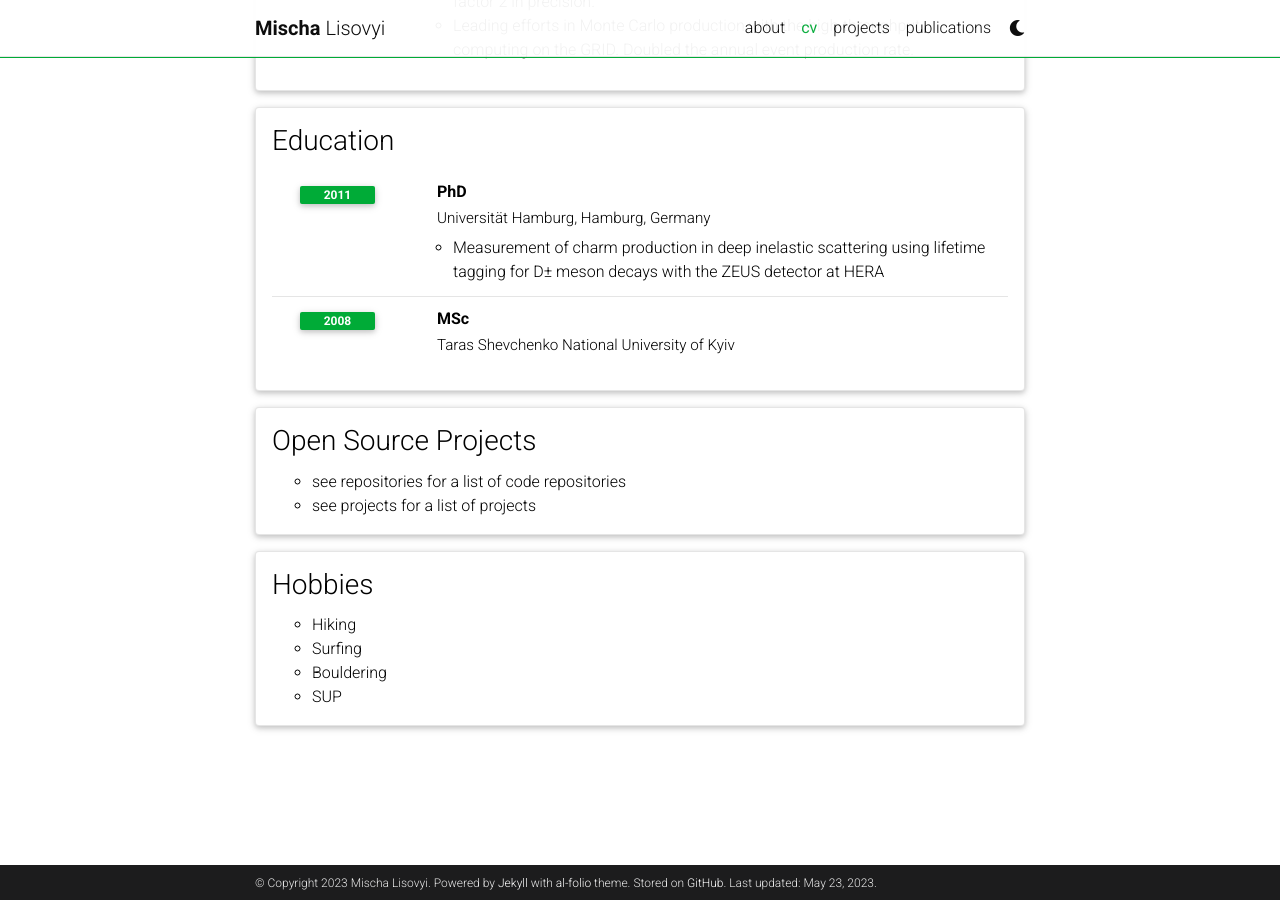
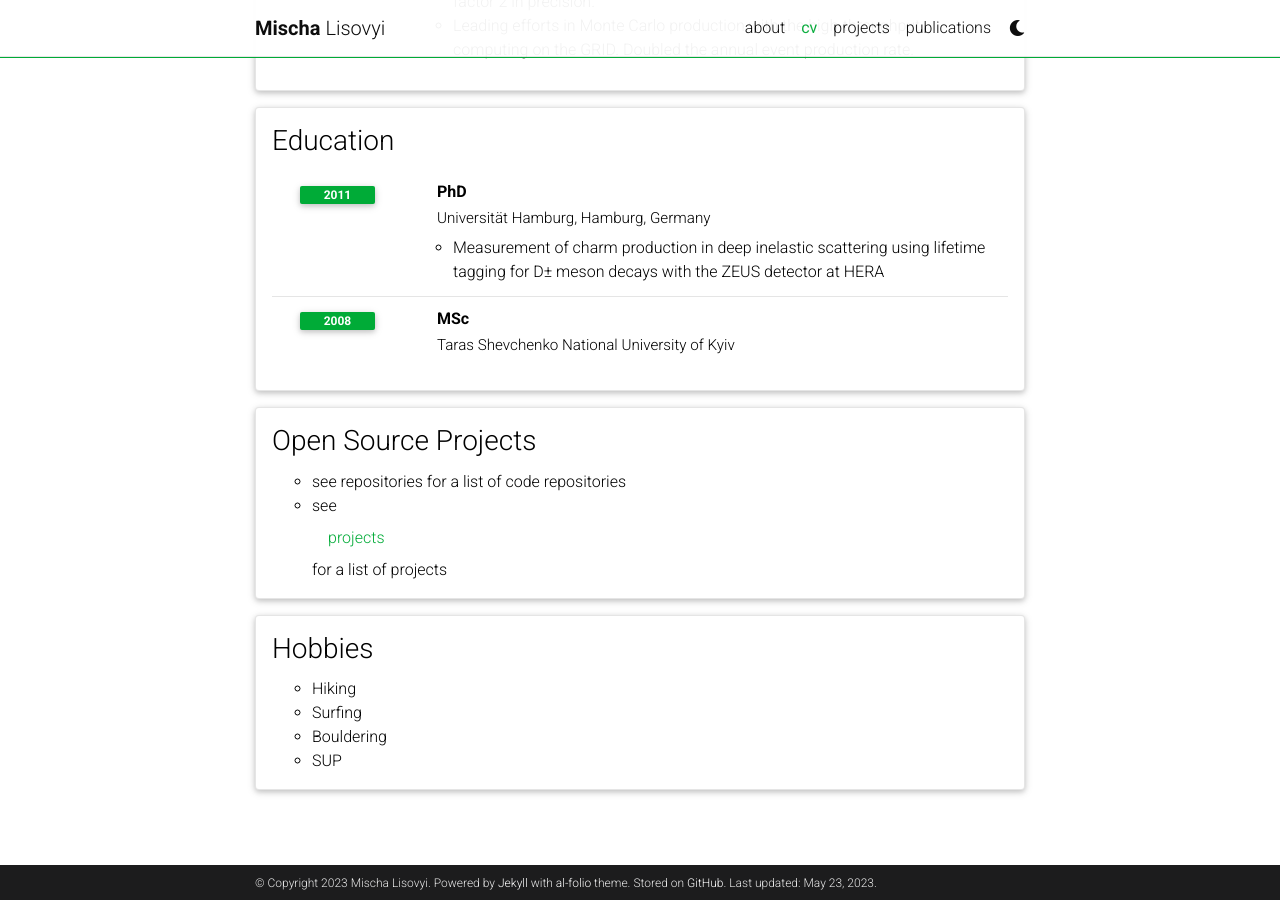
Before and after one commit to mlisovyi/mlisovyi.github.io, a Jekyll site: the page built from _pages/cv.md, in a window 1280 px wide and 900 px high, scrolled down 1744 px. Built offline with Jekyll 4.4.1, drawn with Linux system fonts in a browser that asks for light colours; comment, search, counter and statistics services are not loaded; a style sheet for code colours, icons or effects is not loaded.

Commit message:
try link in the final style

```diff
--- a/_data/cv.yml
+++ b/_data/cv.yml
@@ -83,7 +83,7 @@
   type: list
   contents:
     - see <a "https://mlisovyi.github.io/repositories/" target="_blank">repositories</a> for a list of code repositories
-    - see <a "https://mlisovyi.github.io/projects/" target="_blank">projects</a> for a list of projects
+    - see <a class="nav-link" href="/projects/">projects</a> for a list of projects
 
 - title: Hobbies
   type: list
```
